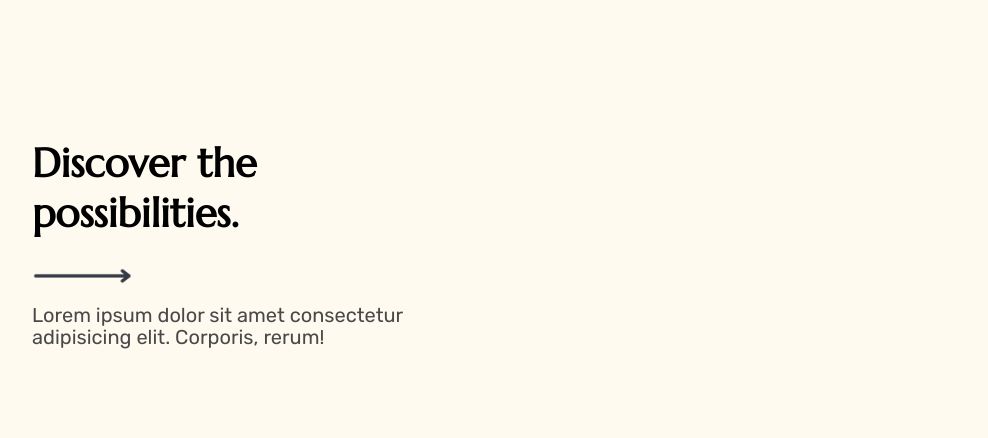
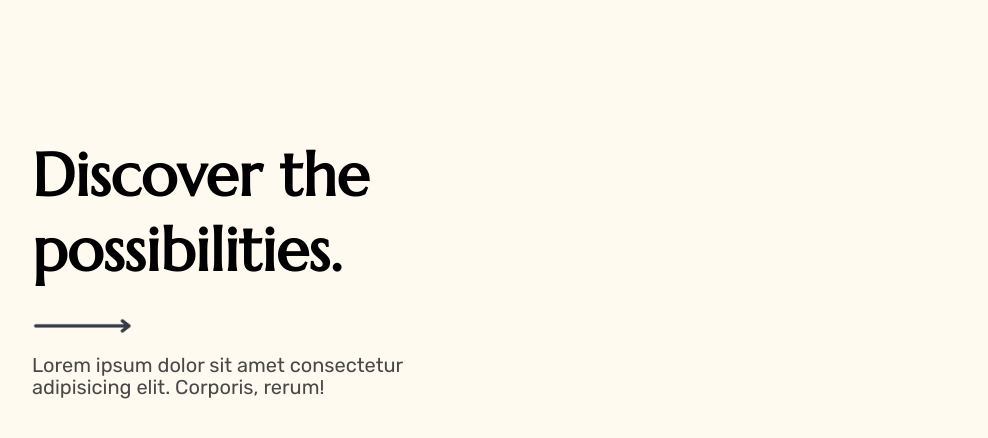
Before and after one commit to grimxreaper/tarot_site, a plain HTML site: page index.html in a window 1280 px wide. Shown: the part 118-556 px from the top of the page, without its empty margins (64-1052 px from the left). Drawn offline with Linux system fonts and the light colour scheme; a web font is replaced by a local one.

Commit message:
enlarge heading font

```diff
--- a/styles.scss
+++ b/styles.scss
@@ -78,7 +78,6 @@ p {
 
     .row {
         margin-top: 90px;
-
     }
 
     .col {
@@ -95,7 +94,7 @@ p {
 
     .heading {
         font-family: 'Marcellus', serif;
-        font-size: 40px;
+        font-size: 60px;
         margin-bottom: 30px;
 
     }
```
Also changed, not shown: styles.css, 1 other file.
